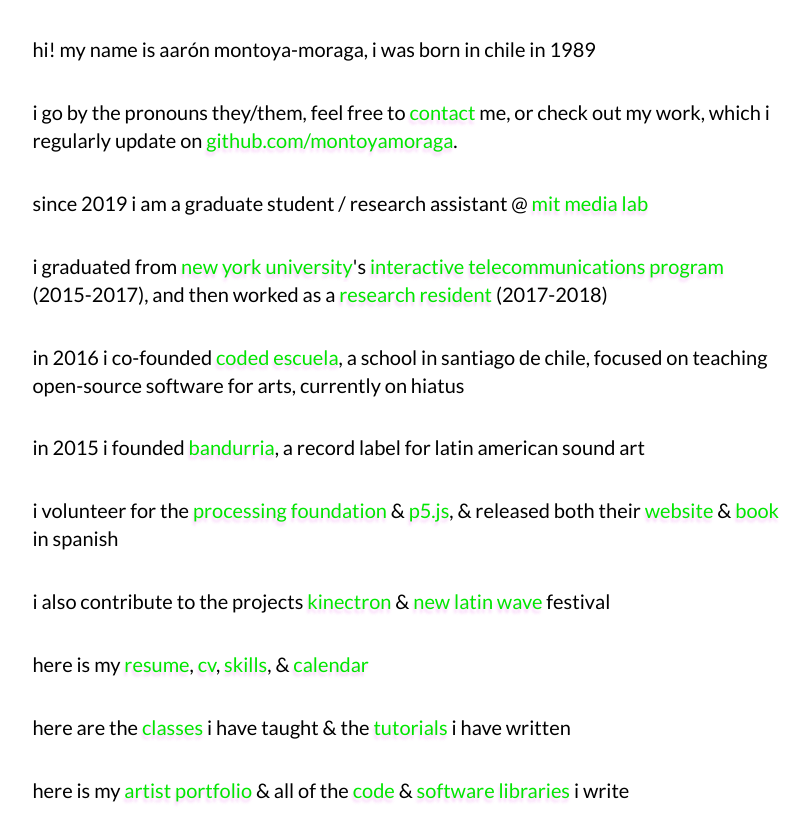
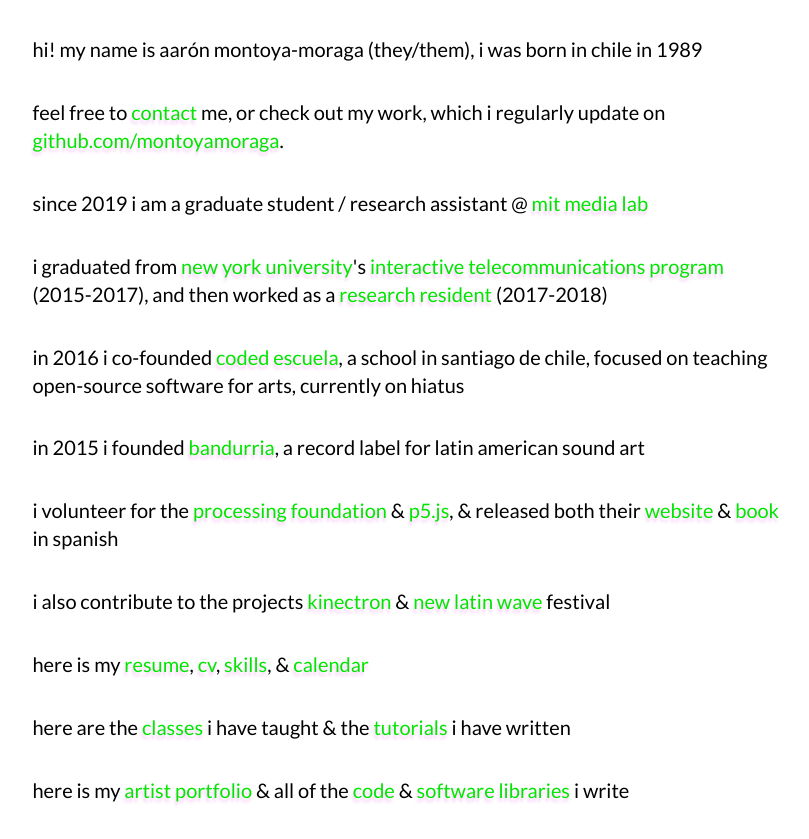
Before and after one commit to montoyamoraga/montoyamoraga.github.io, a plain HTML site: page index.html in a window 1280 px wide. Shown: the whole page, without its empty margins (107-916 px from the left). Drawn offline with Linux system fonts and the light colour scheme.

Commit message:
shorter text

```diff
--- a/index.html
+++ b/index.html
@@ -16,11 +16,11 @@
 
     <div id="main-text">
 
-        <p>hi! my name is aar&oacute;n montoya-moraga, i was born in chile in 1989</p>
+        <p>hi! my name is aar&oacute;n montoya-moraga (they/them), i was born in chile in 1989</p>
 
-        <p>i go by the pronouns they/them, feel free to <a href="https://montoyamoraga.io/contact">contact</a> me, or check out my work, which i regularly update on <a href="https://github.com/montoyamoraga">github.com/montoyamoraga</a>.
+        <p>feel free to <a href="https://montoyamoraga.io/contact">contact</a> me, or check out my work, which i regularly update on <a href="https://github.com/montoyamoraga">github.com/montoyamoraga</a>.
 
-          <!-- or read my blog on <a href="https://montoyamoraga.io/blog">GitHub</a> or <a href="https://medium.com/montoyamoraga">Medium</a></p> -->
+        <!-- or read my blog on <a href="https://montoyamoraga.io/blog">GitHub</a> or <a href="https://medium.com/montoyamoraga">Medium</a></p> -->
 
         <p>since 2019 i am a graduate student / research assistant @ <a href="https://www.media.mit.edu/">mit media lab</a></p>
 
```
